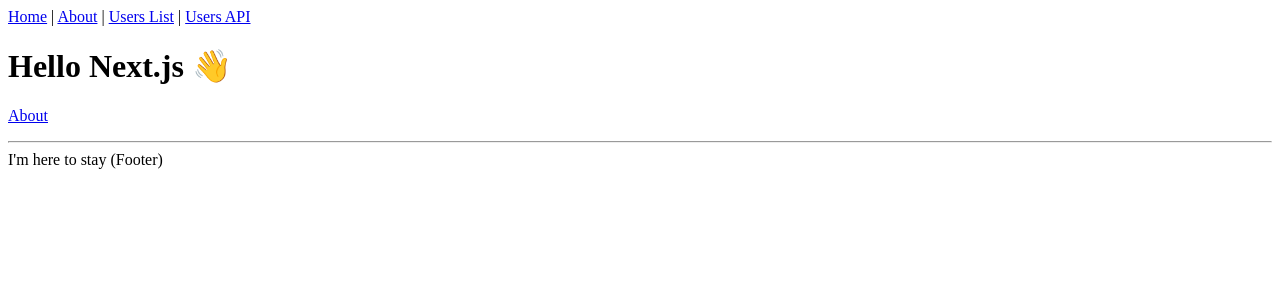
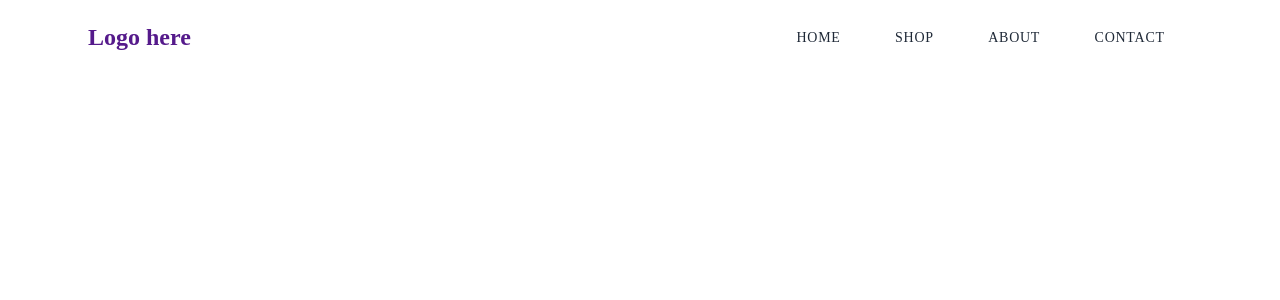
Before and after one commit to benlittlenz/art-store, a Next.js app: page / in a window 1280 px wide. Shown: the top 300 px of the page. Built offline with nearby package versions, Linux system fonts and the light colour scheme.

Commit message:
basic navbar

```diff
--- /dev/null
+++ b/components/Navbar/index.tsx
@@ -0,0 +1,63 @@
+import styled from 'styled-components';
+
+export function Navbar() {
+  return (
+    <Nav>
+      <Logo href="">Logo here</Logo>
+      <Hamburger>
+        <span />
+        <span />
+        <span />
+      </Hamburger>
+      <Menu>
+        <NavLink href="">Home</NavLink>
+        <NavLink href="">Shop</NavLink>
+        <NavLink href="">About</NavLink>
+        <NavLink href="">Contact</NavLink>
+      </Menu>
+    </Nav>
+  );
+}
+
+const Nav = styled.nav`
+  padding: 0 5rem;
+  display: flex;
+  justify-content: space-between;
+  align-items: center;
+  flex-wrap: wrap;
+`;
+
+const Hamburger = styled.div``;
+
+const NavLink = styled.a`
+  padding: 1rem 1.7rem;
+  cursor: pointer;
+  text-align: center;
+  text-decoration: none;
+  font-size: 14px;
+  letter-spacing: 0.75px;
+  font-family: Karla;
+  font-style: normal;
+  font-weight: 500;
+  text-transform: uppercase;
+  color: #1f2937;
+  transition: all 0.3s ease-in;
+
+  &:hover {
+    color: #111827;
+  }
+`;
+
+const Menu = styled.div`
+  display: flex;
+  justify-content: space-between;
+  align-items: center;
+  position: relative;
+`;
+
+const Logo = styled.a`
+  padding: 1rem 0;
+  text-decoration: none;
+  font-weight: 700;
+  font-size: 1.5rem;
+`;
--- a/pages/index.tsx
+++ b/pages/index.tsx
@@ -1,15 +1,11 @@
 import Link from 'next/link'
-import Layout from '../components/Layout'
+import { Navbar } from '../components/Navbar'
 
 const IndexPage = () => (
-  <Layout title="Home | Next.js + TypeScript Example">
-    <h1>Hello Next.js 👋</h1>
-    <p>
-      <Link href="/about">
-        <a>About</a>
-      </Link>
-    </p>
-  </Layout>
-)
+  <>
+    <Navbar />
+  </>
+  //
+);
 
 export default IndexPage
```
